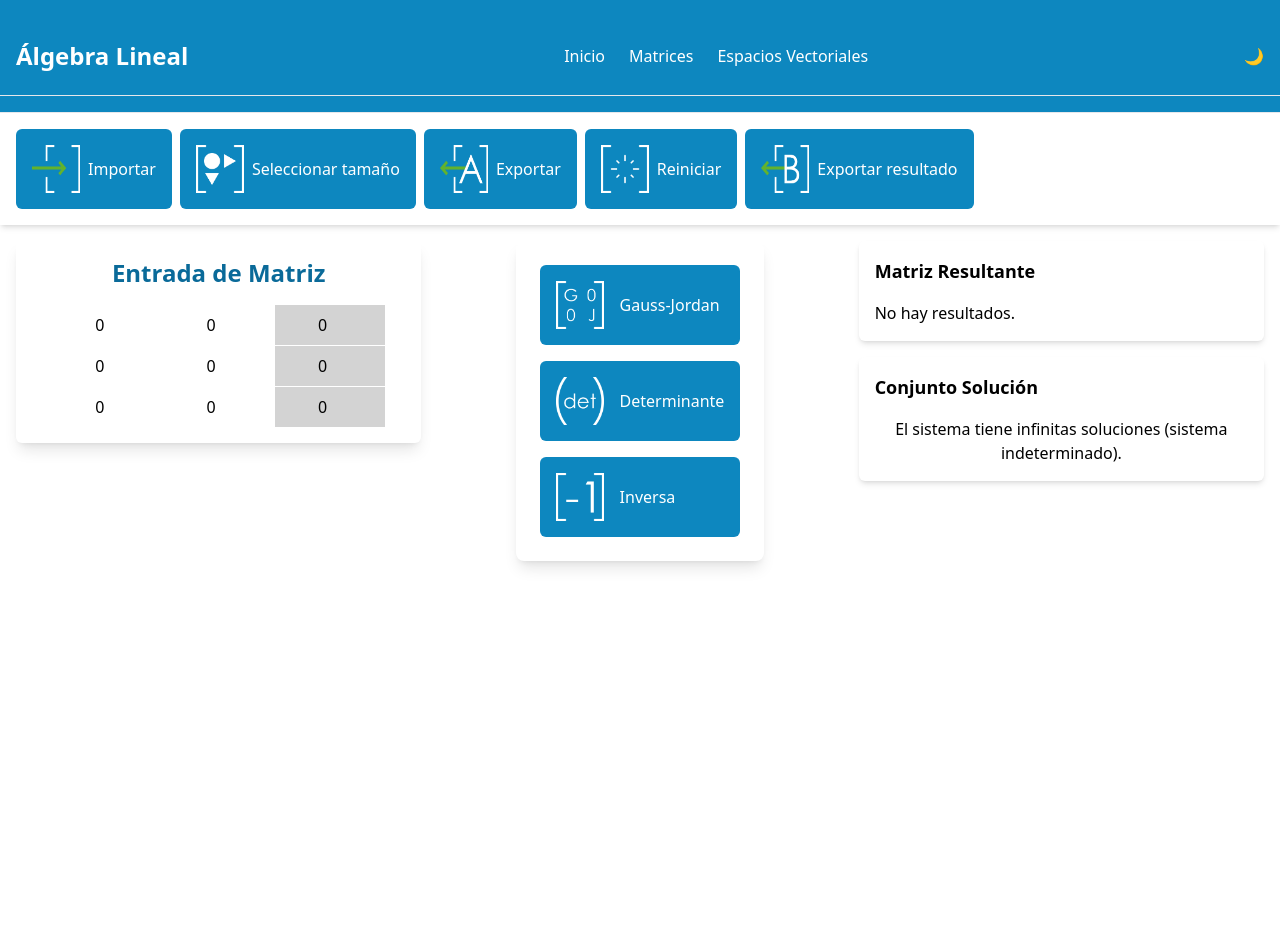
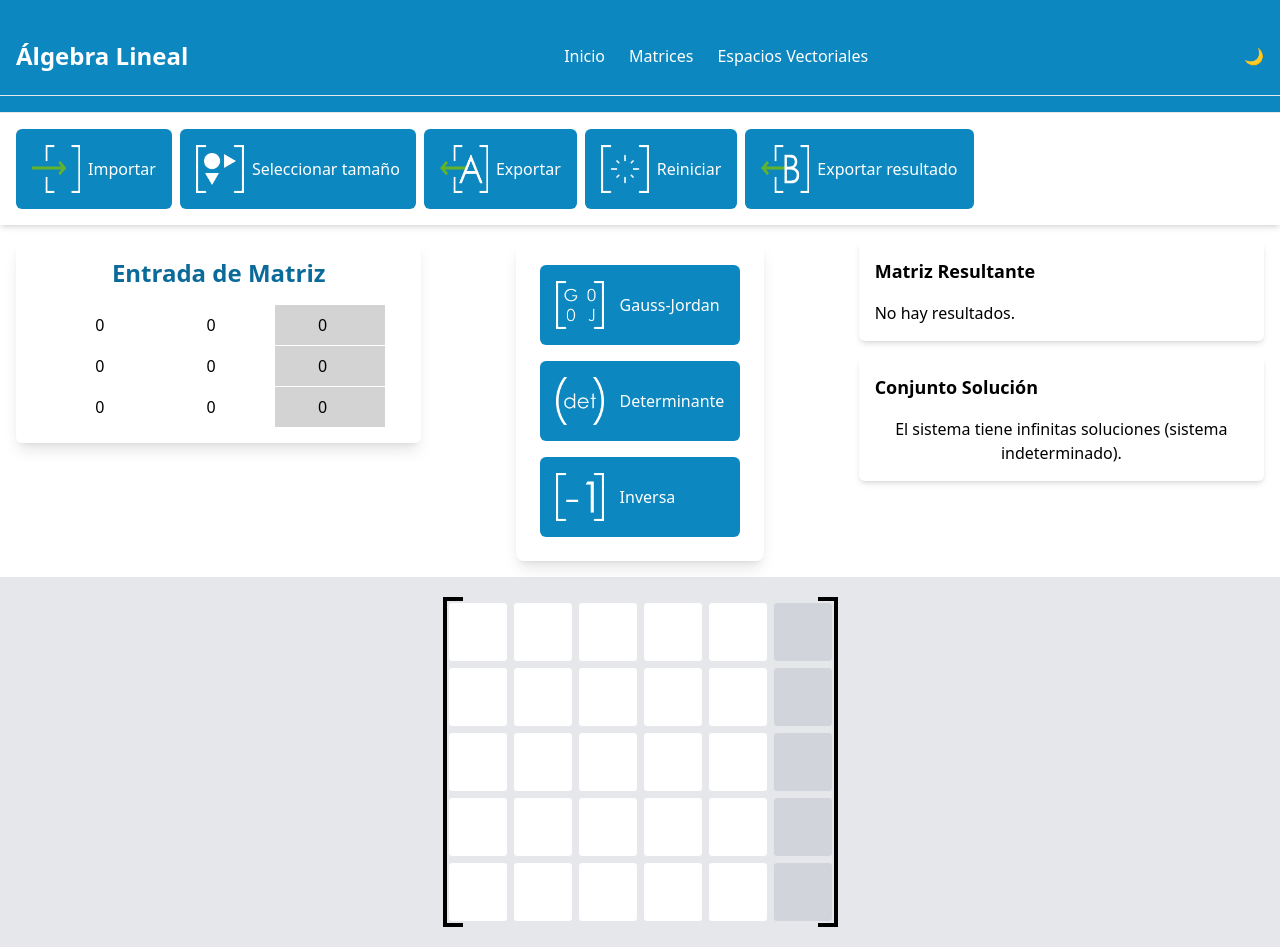
Before and after one commit to juliovalenciag/algebra-lineal, a React (Vite) app: page /matrices in a window 1280 px wide. Before the commit the page ends 800 px from the top, so only its background shows below. Built offline with nearby package versions, Linux system fonts and the light colour scheme.

Commit message:
matrix entries

```diff
--- a/src/components/matrices/MatrixInput.jsx
+++ b/src/components/matrices/MatrixInput.jsx
@@ -29,7 +29,7 @@ const MatrixInput = () => {
                                 {row.map((value, colIndex) => (
                                     <input
                                         key={colIndex}
-                                        className={`w-full h-10 text-center p-1 border-2 ${colIndex === columns - 1 ? 'constant-term' : 'border-primary-dark bg-background-light'
+                                        className={`w-full h-10 text-center p-1 border-2 ${colIndex === columns - 1 ? 'constant-term' : 'border-primary-dark bg-background-light text-black'
                                             } dark:border-gray-600 dark:bg-dark-background dark:text-background-light`}
                                         type="number"
                                         value={value}
--- /dev/null
+++ b/src/components/matrices/MatrixTest.jsx
@@ -0,0 +1,68 @@
+import React from 'react';
+
+const Matrix = ({ rows, columns }) => {
+    const entryWidth = Math.max(60, 600 / Math.max(columns, 10));
+    const entryHeight = Math.max(60, 300 / Math.max(rows, 10));
+    const padding = 5;
+    const bracketWidth = 20;
+    const bracketDepth = 10;
+
+    const isSquare = rows === columns;
+    const constantTermColumn = !isSquare ? columns - 1 : null;
+
+    const bgColorDefault = 'bg-white';
+    const bgColorConstant = !isSquare ? 'bg-gray-300' : 'bg-white';
+    const bracketColor = 'border-black';
+
+    return (
+        <div className="flex justify-center items-center bg-gray-200 p-5">
+            <div className="relative">
+                {/* Brackets - Left */}
+                <div
+                    className="absolute left-0 top-0 h-full flex flex-col justify-between"
+                    style={{ width: bracketWidth }}
+                >
+                    <div className={`${bracketColor} border-l-4 border-t-4`} style={{ height: `${bracketDepth}px` }}></div>
+                    <div className={`${bracketColor} border-l-4`} style={{ flexGrow: 1 }}></div>
+                    <div className={`${bracketColor} border-l-4 border-b-4`} style={{ height: `${bracketDepth}px` }}></div>
+                </div>
+                {/* Brackets - Right */}
+                <div
+                    className="absolute right-0 top-0 h-full flex flex-col justify-between"
+                    style={{ width: bracketWidth }}
+                >
+                    <div className={`${bracketColor} border-r-4 border-t-4`} style={{ height: `${bracketDepth}px` }}></div>
+                    <div className={`${bracketColor} border-r-4`} style={{ flexGrow: 1 }}></div>
+                    <div className={`${bracketColor} border-r-4 border-b-4`} style={{ height: `${bracketDepth}px` }}></div>
+                </div>
+                <div
+                    className="grid"
+                    style={{
+                        gridTemplateColumns: `repeat(${columns}, minmax(${entryWidth}px, 1fr))`,
+                        gap: `${padding}px`,
+                        padding: `${padding}px`,
+                    }}
+                >
+                    {Array.from({ length: rows }).map((_, rowIndex) => (
+                        <React.Fragment key={rowIndex}>
+                            {Array.from({ length: columns }).map((_, colIndex) => (
+                                <input
+                                    key={colIndex}
+                                    className={`p-2 border rounded ${colIndex === constantTermColumn ? bgColorConstant : bgColorDefault
+                                        }`}
+                                    style={{
+                                        width: `${entryWidth}px`,
+                                        height: `${entryHeight}px`,
+                                    }}
+                                    type="text"
+                                />
+                            ))}
+                        </React.Fragment>
+                    ))}
+                </div>
+            </div>
+        </div>
+    );
+};
+
+export default Matrix;
--- a/src/pages/Matrices.jsx
+++ b/src/pages/Matrices.jsx
@@ -7,6 +7,8 @@ import MethodButtons from '../components/matrices/MethodButtons';
 import MatrixSizeModal from '../components/matrices/MatrixSizeModal';
 import MatrixResults from '../components/matrices/MatrixResults';
 import MatrixSolution from '../components/matrices/MatrixSolution';
+
+import MatrixTest from '../components/matrices/MatrixTest';
 
 const Matrices = () => {
     const { isModalOpen, openModal, closeModal, solveGaussJordan } = useMatrix();
@@ -70,6 +72,7 @@ const Matrices = () => {
                     <MatrixSolution />
                 </div>
             </div>
+            <MatrixTest rows={5} columns={6} />
         </>
     );
 };
```
